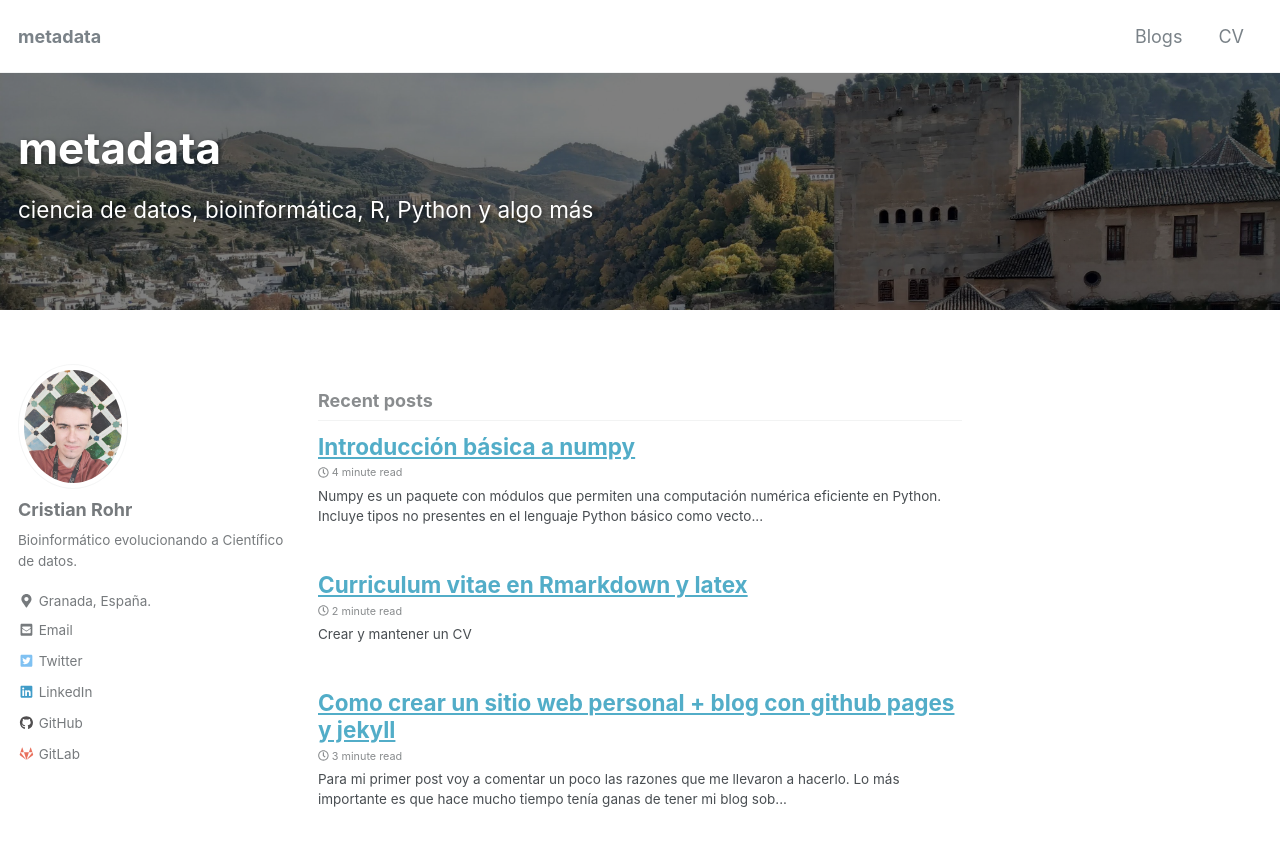
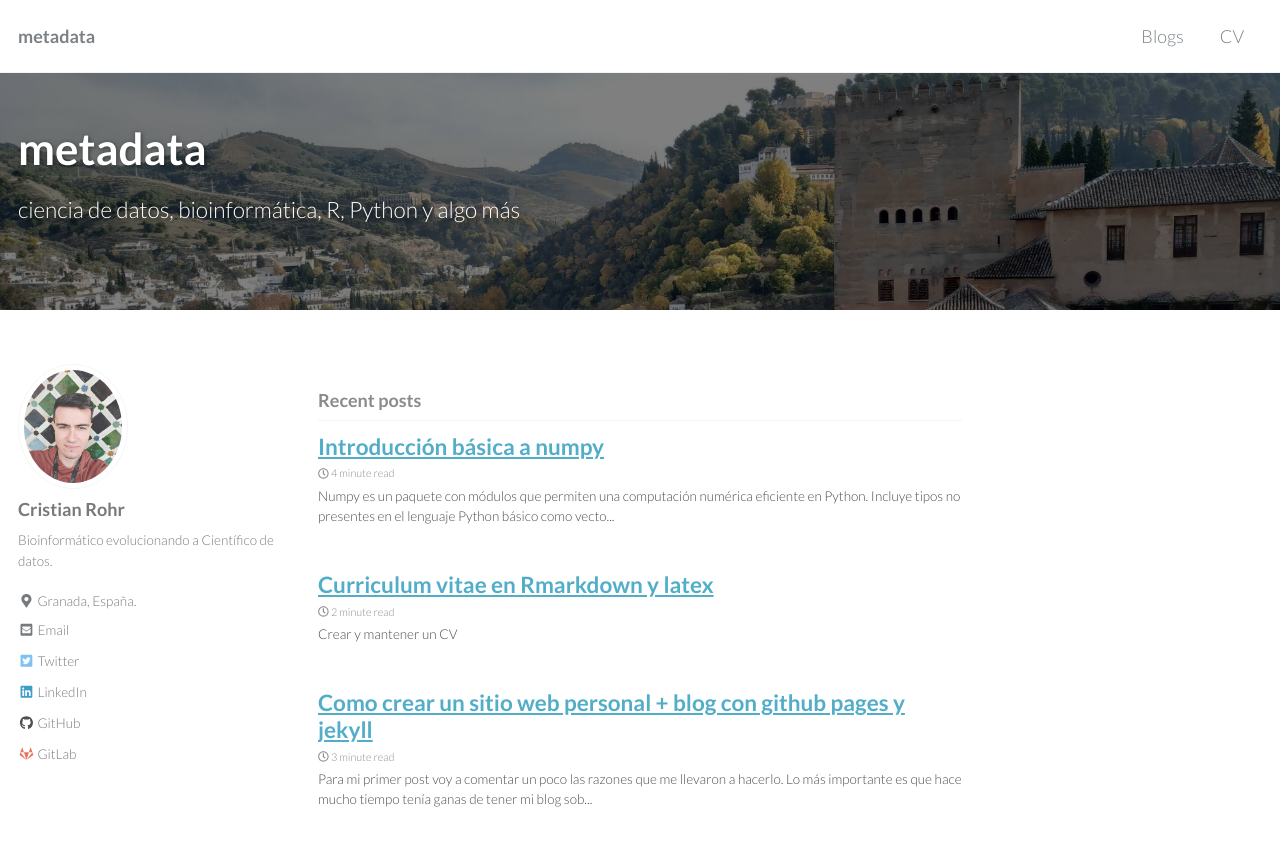
Before and after one commit to cristianrohr/cristianrohrwebold, a Jekyll site: the page built from index.html, in a window 1280 px wide and 900 px high. Shown: the top 846 px of the window. Built offline with Jekyll 4.4.1, drawn with Linux system fonts in a browser that asks for light colours; nearby versions of some CDN libraries; the list of posts is cut into pages by our own code.

Commit message:
cambiadas las fuentes

```diff
--- a/_layouts/default.html
+++ b/_layouts/default.html
@@ -12,6 +12,8 @@
   <head>
     {% include head.html %}
     {% include head/custom.html %}
+    <link href="https://fonts.googleapis.com/css?family=Roboto+Mono|Lato:300,700|Prata" rel="stylesheet">
+    <!--<link href="https://fonts.googleapis.com/css?family=Roboto+Mono|Roboto+Slab:300|Roboto:500" rel="stylesheet">-->
   </head>
 
   <body class="layout--{{ page.layout | default: layout.layout }}{% if page.classes or layout.classes %}{{ page.classes | default: layout.classes | join: ' ' | prepend: ' ' }}{% endif %}">
--- a/_sass/minimal-mistakes/_variables.scss
+++ b/_sass/minimal-mistakes/_variables.scss
@@ -13,10 +13,20 @@ $paragraph-indent: false !default; // true, false (default)
 $indent-var: 1.3em !default;
 
 /* system typefaces */
-$serif: Georgia, Times, serif !default;
+/*$serif: Georgia, Times, serif !default;
 $sans-serif: -apple-system, BlinkMacSystemFont, "Roboto", "Segoe UI",
   "Helvetica Neue", "Lucida Grande", Arial, sans-serif !default;
-$monospace: Monaco, Consolas, "Lucida Console", monospace !default;
+$monospace: Monaco, Consolas, "Lucida Console", monospace !default;*/
+
+// google web fonts
+/*
+$serif: 'Roboto Slab Light', serif;
+$sans-serif: 'Roboto Light', sans-serif;
+$monospace: 'Roboto Mono Light', monospace;*/
+
+$serif: 'Prata', serif;
+$sans-serif: 'Lato', sans-serif;
+$monospace: 'Roboto Mono Light', monospace;
 
 /* sans serif typefaces */
 $sans-serif-narrow: $sans-serif !default;
```
